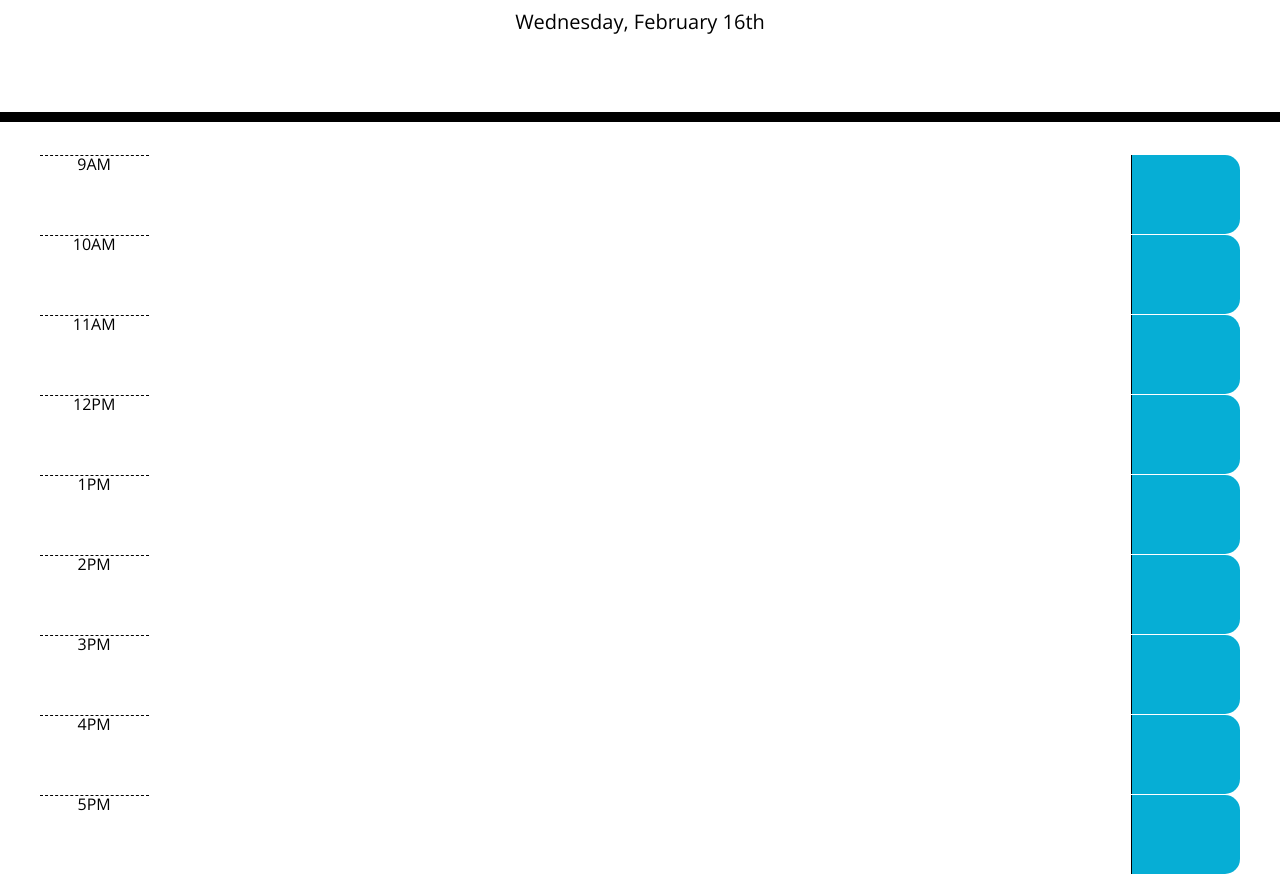
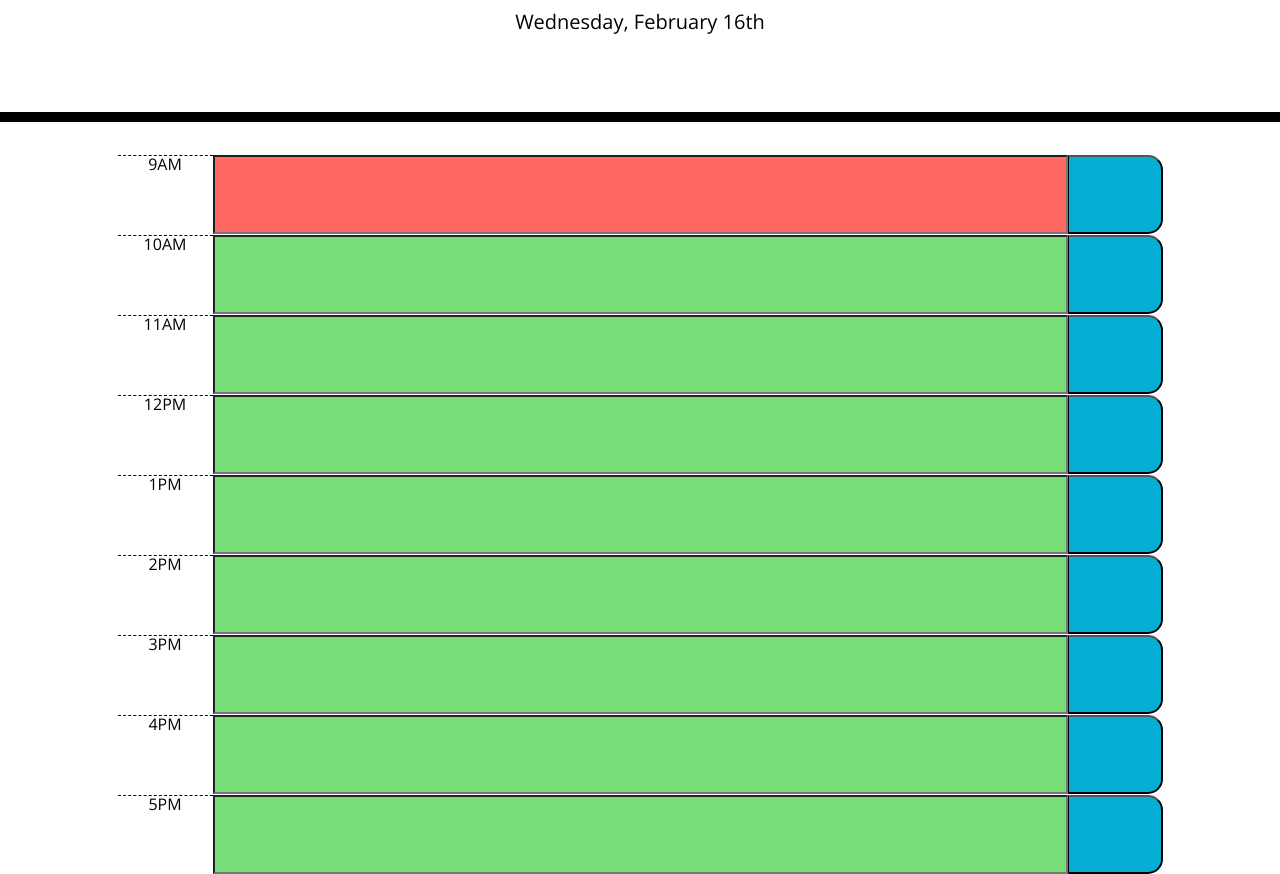
Before and after one commit to agmorrow/DayPlanner_Week5_AGM, a plain HTML site: page index.html in a window 1280 px wide. Shown: the part 182-1056 px from the top of the page. Drawn offline with nearby package versions, Linux system fonts and the light colour scheme.

Commit message:
Timeblock works

```diff
--- a/Assets/js/script.js
+++ b/Assets/js/script.js
@@ -1,6 +1,29 @@
+const description = $('.description');
+const saveBtn = $('.saveBtn');
 let currentDay = $('#currentDay');
-let currentTime = moment().format('dddd, MMMM Do');
+let currentDate = moment().format('dddd, MMMM Do');
+let currentTime = moment().format('H');
 
 
 
-currentDay.text(currentTime);
+
+console.log(currentTime);
+
+currentDay.text(currentDate);
+
+
+function compareTimes() {
+  for (let i = 9; i < 18; i++) {
+    console.log(i);
+  if (currentTime > i) {
+    $('#timeBlock' + (i)).find('.description').addClass('past');
+  } else if (currentTime < i) {
+    $('#timeBlock' + (i)).find('.description').addClass('future');
+  } else {
+    $('#timeBlock' + (i)).find('.description').addClass('present');
+}
+}};
+
+
+
+compareTimes();
--- a/index.html
+++ b/index.html
@@ -1,23 +1,14 @@
 <!DOCTYPE html>
 <html lang="en">
+
 <head>
   <meta charset="UTF-8" />
   <meta name="viewport" content="width=device-width, initial-scale=1.0" />
   <meta http-equiv="X-UA-Compatible" content="ie=edge" />
-    <link
-      rel="stylesheet"
-      href="https://stackpath.bootstrapcdn.com/bootstrap/4.3.1/css/bootstrap.min.css"
-    />
-    <link
-      rel="stylesheet"
-      href="https://use.fontawesome.com/releases/v5.8.1/css/all.css"
-      integrity="sha384-50oBUHEmvpQ+1lW4y57PTFmhCaXp0ML5d60M1M7uH2+nqUivzIebhndOJK28anvf"
-      crossorigin="anonymous"
-    />
-    <link
-      href="https://fonts.googleapis.com/css?family=Open+Sans&display=swap"
-      rel="stylesheet"
-    />
+  <link rel="stylesheet" href="https://stackpath.bootstrapcdn.com/bootstrap/4.3.1/css/bootstrap.min.css" />
+  <link rel="stylesheet" href="https://use.fontawesome.com/releases/v5.8.1/css/all.css"
+    integrity="sha384-50oBUHEmvpQ+1lW4y57PTFmhCaXp0ML5d60M1M7uH2+nqUivzIebhndOJK28anvf" crossorigin="anonymous" />
+  <link href="https://fonts.googleapis.com/css?family=Open+Sans&display=swap" rel="stylesheet" />
   <link rel="stylesheet" href="./Assets/css/style.css" />
   <title>Work Day Scheduler</title>
 </head>
@@ -28,54 +19,57 @@
     <p class="lead">A simple calendar app for scheduling your work day</p>
     <p id="currentDay" class="lead"></p>
   </header>
-    <div class="row justify-content-center time-block" id="9AM">
+  <div class="container">
+    <!-- Timeblocks go here -->
+    <div class="row justify-content-center time-block" id="timeBlock9">
       <div class="hour col-1 col-md-1">9AM</div>
-      <div class="description col-9 col-md-9" id="9"></div>
-      <div class="saveBtn col-1 col-md-1" id="9b"></div>
+      <input class="description col-9 col-md-9">
+      <button type="button" class="saveBtn col-1 col-md-1"></button>
     </div>
-    <div class="row justify-content-center time-block" id="10AM">
+    <div class="row justify-content-center time-block" id="timeBlock10">
       <div class="hour col-1 col-md-1">10AM</div>
-      <div class="description col-9 col-md-9" id="10"></div>
-      <div class="saveBtn col-1 col-md-1" id="10b"></div>
+      <input class="description col-9 col-md-9">
+      <button type="button" class="saveBtn col-1 col-md-1"></button>
     </div>
-    <div class="row justify-content-center time-block" id="11AM">
+    <div class="row justify-content-center time-block" id="timeBlock11">
       <div class="hour col-1 col-md-1">11AM</div>
-      <div class="description col-9 col-md-9" id="11"></div>
-      <div class="saveBtn col-1 col-md-1" id="11b"></div>
+      <input class="description col-9 col-md-9">
+      <button type="button" class="saveBtn col-1 col-md-1"></button>
     </div>
-    <div class="row justify-content-center time-block" id="12PM">
+    <div class="row justify-content-center time-block" id="timeBlock12">
       <div class="hour col-1 col-md-1">12PM</div>
-      <div class="description col-9 col-md-9" id="12"></div>
-      <div class="saveBtn col-1 col-md-1" id="12b"></div>
+      <input class="description col-9 col-md-9">
+      <button type="button" class="saveBtn col-1 col-md-1"></button>
     </div>
-    <div class="row justify-content-center time-block" id="1PM">
+    <div class="row justify-content-center time-block" id="timeBlock13">
       <div class="hour col-1 col-md-1">1PM</div>
-      <div class="description col-9 col-md-9" id="1"></div>
-      <div class="saveBtn col-1 col-md-1" id="1b"></div>
+      <input class="description col-9 col-md-9">
+      <button type="button" class="saveBtn col-1 col-md-1"></button>
     </div>
-    <div class="row justify-content-center time-block" id="2PM">
+    <div class="row justify-content-center time-block" id="timeBlock14">
       <div class="hour col-1 col-md-1">2PM</div>
-      <div class="description col-9 col-md-9" id="2"></div>
-      <div class="saveBtn col-1 col-md-1" id="2b"></div>
+      <input class="description col-9 col-md-9">
+      <button type="button" class="saveBtn col-1 col-md-1"></button>
     </div>
-    <div class="row justify-content-center time-block" id="3PM">
+    <div class="row justify-content-center time-block" id="timeBlock15">
       <div class="hour col-1 col-md-1">3PM</div>
-      <div class="description col-9 col-md-9" id="3"></div>
-      <div class="saveBtn col-1 col-md-1" id="3b"></div>
+      <input class="description col-9 col-md-9">
+      <button type="button" class="saveBtn col-1 col-md-1"></button>
     </div>
-    <div class="row justify-content-center time-block" id="4PM">
+    <div class="row justify-content-center time-block" id="timeBlock16">
       <div class="hour col-1 col-md-1">4PM</div>
-      <div class="description col-9 col-md-9" id="4"></div>
-      <div class="saveBtn col-1 col-md-1" id="4b"></div>
+      <input class="description col-9 col-md-9">
+      <button type="button" class="saveBtn col-1 col-md-1"></button>
     </div>
-    <div class="row justify-content-center time-block" id="5PM">
+    <div class="row justify-content-center time-block" id="timeBlock17">
       <div class="hour col-1 col-md-1">5PM</div>
-      <div class="description col-9 col-md-9" id="5"></div>
-      <div class="saveBtn col-1 col-md-1" id="5b"></div>
+      <input class="description col-9 col-md-9">
+      <button type="button" class="saveBtn col-1 col-md-1"></button>
     </div>
-
+  </div>
   <script src="https://cdnjs.cloudflare.com/ajax/libs/jquery/3.2.1/jquery.min.js"></script>
   <script src="https://cdnjs.cloudflare.com/ajax/libs/moment.js/2.24.0/moment.min.js"></script>
   <script src="./Assets/js/script.js"></script>
 </body>
+
 </html>
```
Lines whose indentation alone changed are shown as unchanged.
